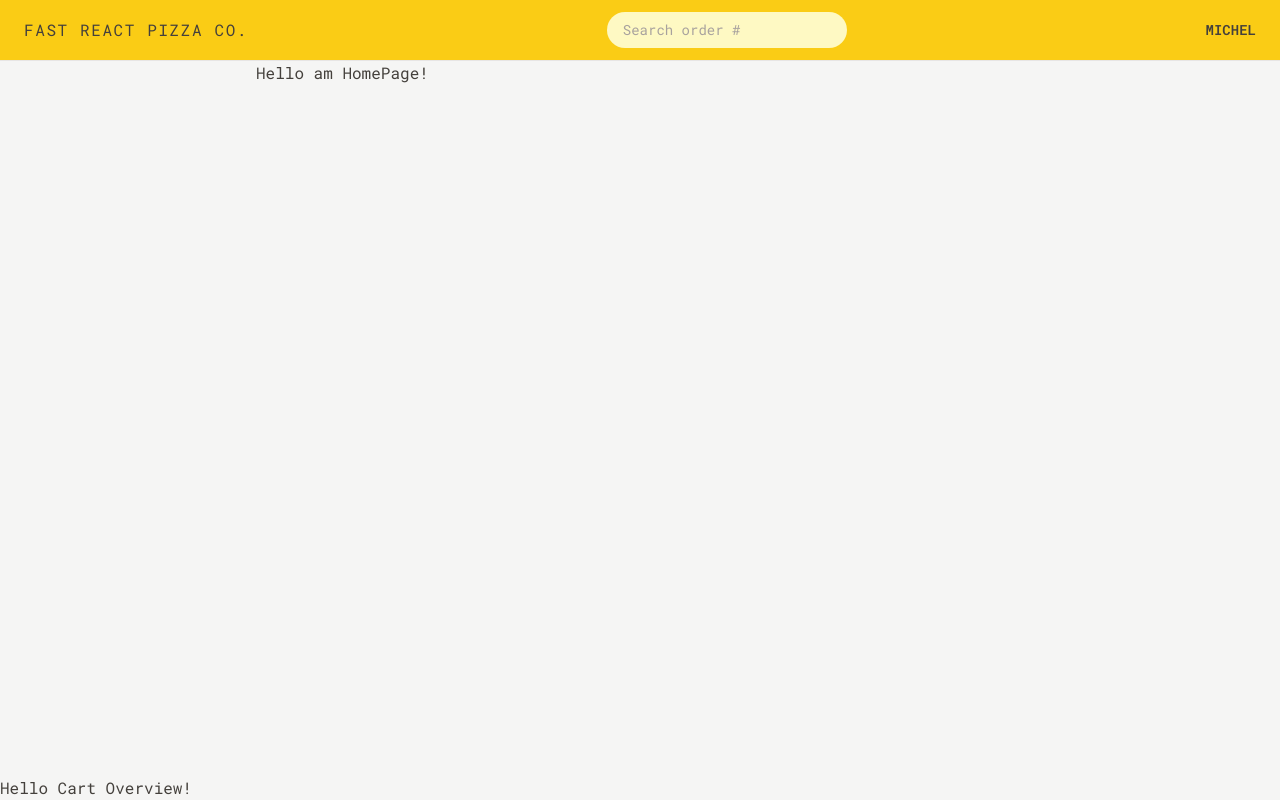
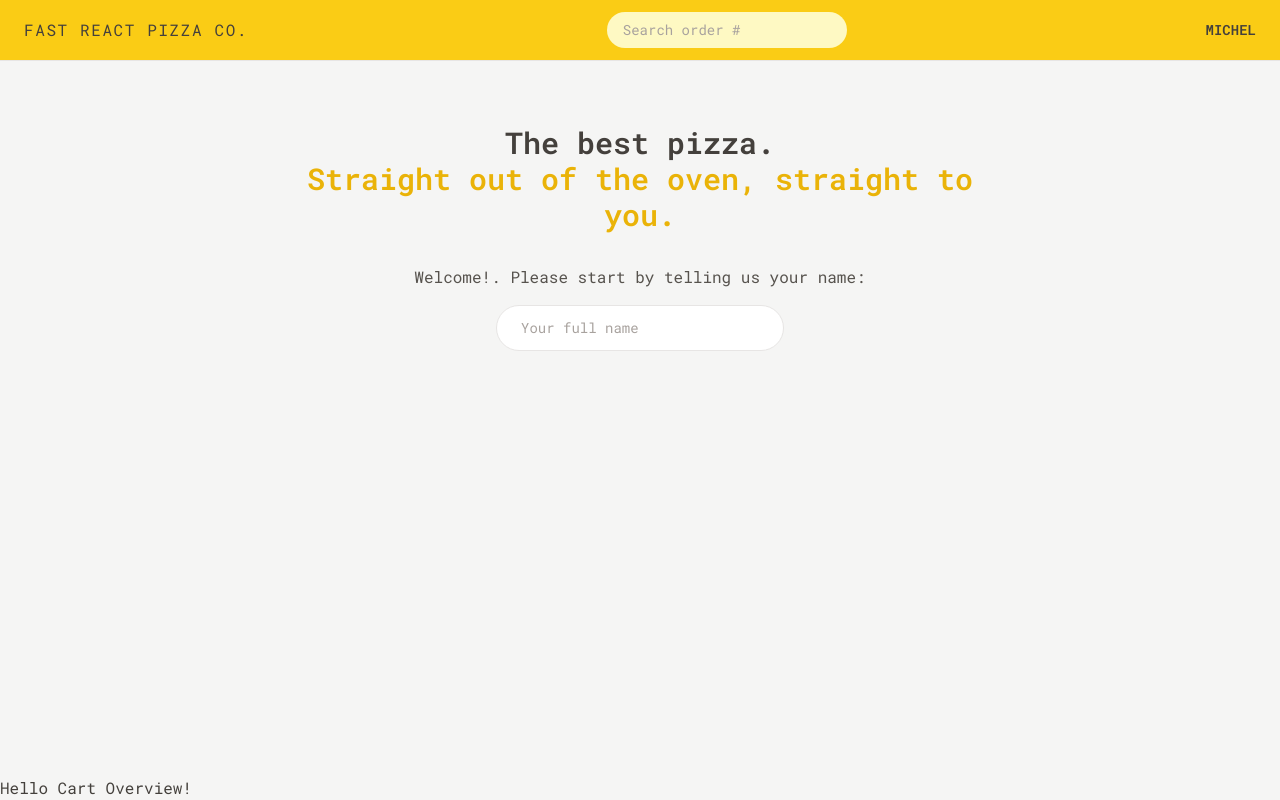
Before and after one commit to dev-miguel-resources/react-redux-pizza, a React (Vite) app: page / in a window 1280 px wide. Built offline with nearby package versions, Linux system fonts and the light colour scheme.

Commit message:
working in menu page

```diff
--- a/src/features/molecules/Home/Home.jsx
+++ b/src/features/molecules/Home/Home.jsx
@@ -1,5 +1,19 @@
+import CreateUser from '../../../ui/atoms/User/CreateUser'
+
 const Home = () => {
-  return <div>Hello am HomePage!</div>
+  return (
+    <div className="my-10 px-4 text-center sm:my-16">
+      <h1 className="mb-8 text-xl font-semibold md:text-3xl">
+        The best pizza.
+        <br />
+        <span className="text-yellow-500">
+          Straight out of the oven, straight to you.
+        </span>
+      </h1>
+
+      <CreateUser />
+    </div>
+  )
 }
 
 export default Home
--- a/src/features/molecules/Menu/Menu.jsx
+++ b/src/features/molecules/Menu/Menu.jsx
@@ -1,5 +1,22 @@
+import { useLoaderData } from 'react-router-dom'
+import MenuItem from '../../../ui/atoms/MenuItem/MenuItem'
+import { getMenu } from '../../../shared/services/apiRestaurant'
+
 const Menu = () => {
-  return <div>Hello am MenuPage!</div>
+  const menu = useLoaderData()
+
+  return (
+    <ul className="divide-y divide-stone-200 px-2">
+      {menu.map((pizza) => (
+        <MenuItem pizza={pizza} key={pizza.id} />
+      ))}
+    </ul>
+  )
+}
+
+export async function loader() {
+  const menu = await getMenu()
+  return menu
 }
 
 export default Menu
--- a/src/ui/atoms/Loader/Loader.jsx
+++ b/src/ui/atoms/Loader/Loader.jsx
@@ -1,5 +1,9 @@
 const Loader = () => {
-  return <div>Hello am Loader!</div>
+  return (
+    <div className="absolute inset-0 flex items-center justify-center bg-slate-200/20 backdrop-blur-sm">
+      <div className="loader"></div>
+    </div>
+  )
 }
 
 export default Loader
--- /dev/null
+++ b/src/ui/atoms/MenuItem/MenuItem.jsx
@@ -0,0 +1,5 @@
+const MenuItem = () => {
+  return <div>Hello am MenuItem!</div>
+}
+
+export default MenuItem
--- a/src/ui/atoms/SearchOrder/SearchOrder.jsx
+++ b/src/ui/atoms/SearchOrder/SearchOrder.jsx
@@ -1,4 +1,9 @@
+// falta lógica asociada
 const SearchOrder = () => {
+  function handleSubmit(e) {
+    //
+  }
+
   return (
     <form>
       <input
--- /dev/null
+++ b/src/ui/atoms/User/CreateUser.jsx
@@ -0,0 +1,27 @@
+import { useState } from 'react'
+import Button from '../Button/Button'
+
+// falta lógica asociada
+const CreateUser = () => {
+  function handleSubmit(e) {
+    //
+  }
+
+  return (
+    <form>
+      <p className="mb-4 text-sm text-stone-600 md:text-base">
+        Welcome!. Please start by telling us your name:
+      </p>
+
+      <input
+        type="text"
+        placeholder="Your full name"
+        value={''}
+        onChange={() => {}}
+        className="input mb-8 w-72"
+      />
+    </form>
+  )
+}
+
+export default CreateUser
```
